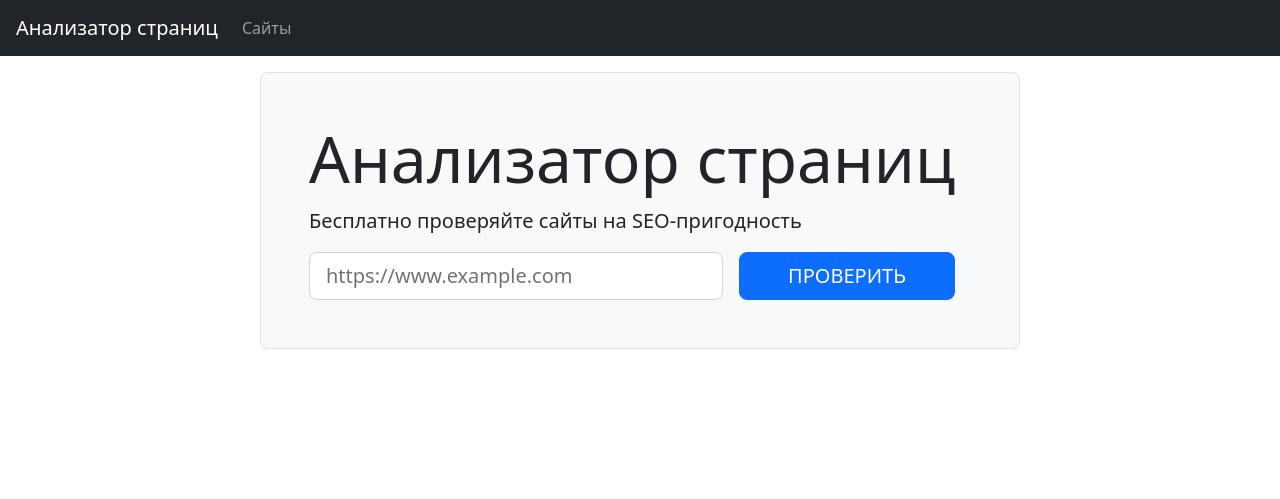
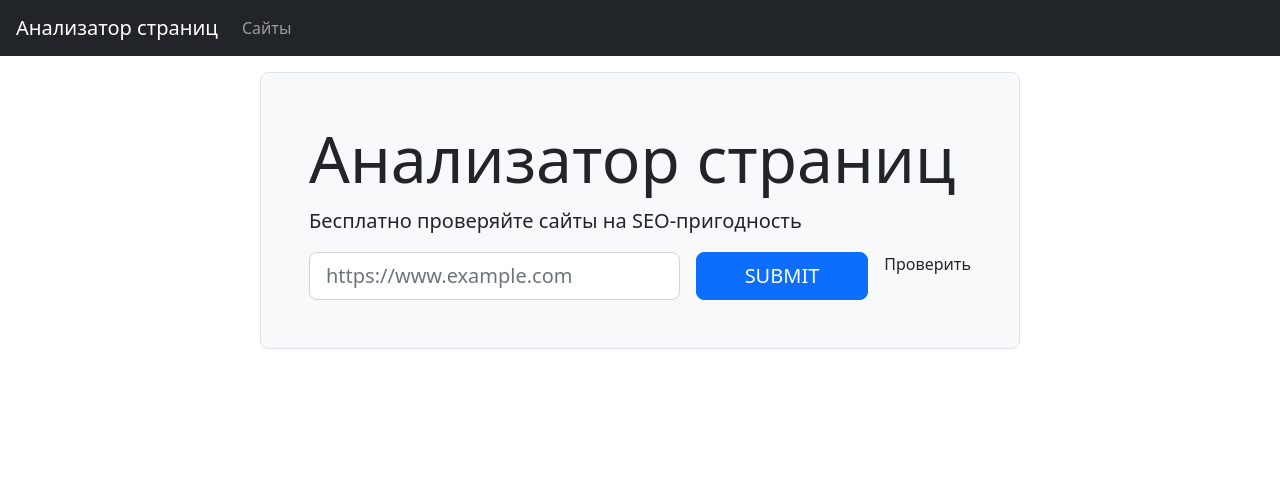
Before and after one commit to Abra19/page_analyzer, a Flask app: page / in a window 1280 px wide. Shown: the top 499 px of the page. Run offline with Flask 3, Linux system fonts and the light colour scheme.

Commit message:
change button submit on input - submit

```diff
--- a/page_analyzer/templates/index.html
+++ b/page_analyzer/templates/index.html
@@ -11,7 +11,7 @@
           <p class="lead">Бесплатно проверяйте сайты на SEO-пригодность</p>
           <form action="{{url_for('get_urls')}}" method="post" class="d-flex justify-content-center" required>
             <input type="text" name="url" placeholder="https://www.example.com" value="{{url}}" class="form-control form-control-lg">
-            <button type="submit" class="btn btn-primary btn-lg ms-3 px-5 text-uppercase mx-3">Проверить</button>
+            <input type="submit" class="btn btn-primary btn-lg ms-3 px-5 text-uppercase mx-3">Проверить</button>
           </form>
         </div>
       </div>
--- a/setup.cfg
+++ b/setup.cfg
@@ -9,6 +9,8 @@ isort-show-traceback = True
 exclude = .git,__pycache__,.venv,dist,build
 
 ignore =
+  E501
+  C901
   # line break occurred before a binary operator
   W503
 
```
